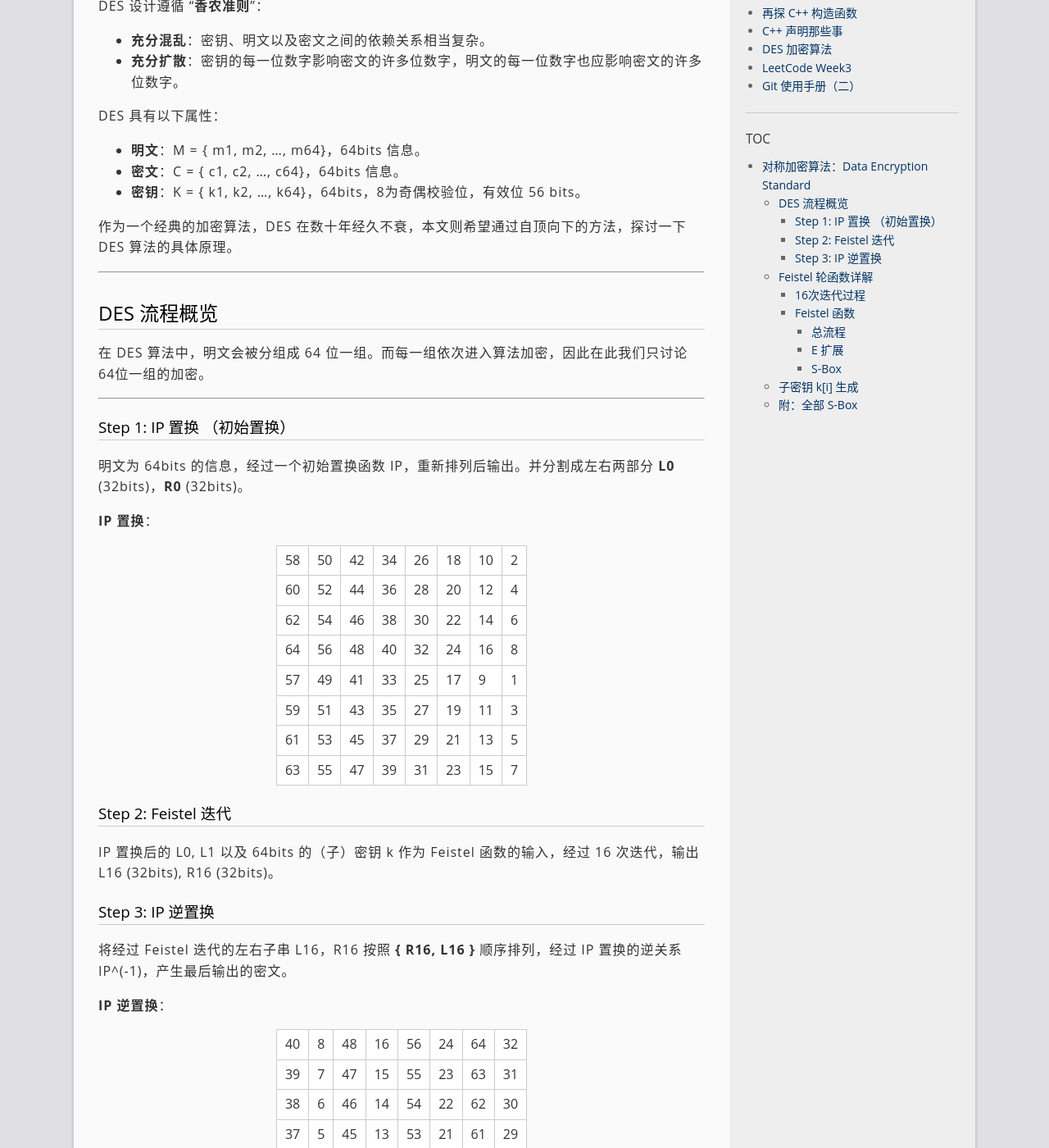
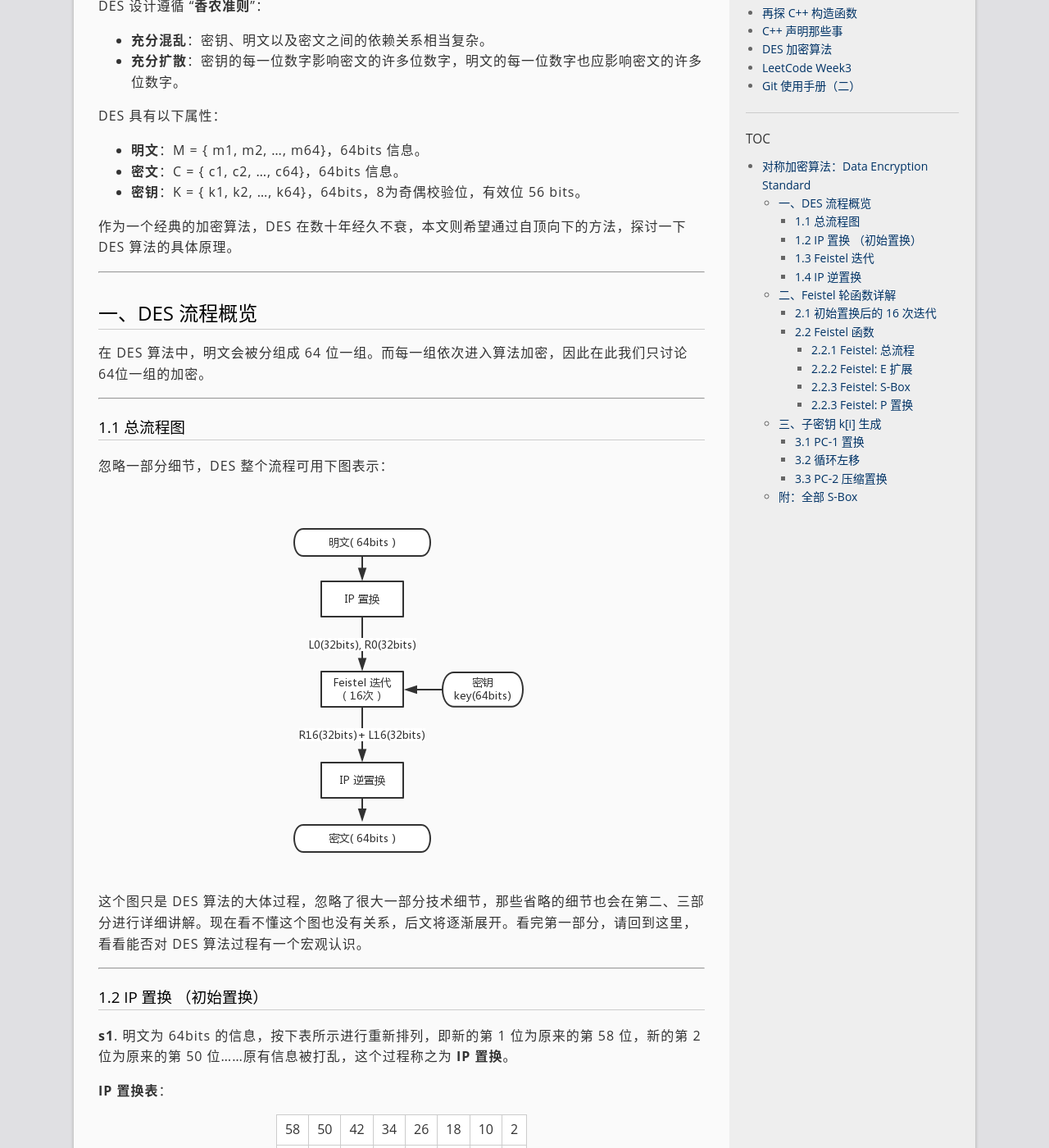
Before and after one commit to qyb225/qyb225.github.io, a Jekyll site: the page built from _posts/2017-09-21-DES-Algorithm.md, in a window 1280 px wide and 1400 px high, scrolled down 406 px. Shown: the whole window at 82% size. Built offline with Jekyll 4.4.1, drawn with Linux system fonts in a browser that asks for light colours; nearby versions of some CDN libraries; formulas are drawn with MathJax 3; some of the changed text lies outside the part shown.

Commit message:
improve blog: DES-Algorithm

```diff
--- a/_posts/2017-09-21-DES-Algorithm.md
+++ b/_posts/2017-09-21-DES-Algorithm.md
@@ -25,17 +25,28 @@ DES 具有以下属性：
 
 ---
 
-## DES 流程概览
+## 一、DES 流程概览
 
 在 DES 算法中，明文会被分组成 64 位一组。而每一组依次进入算法加密，因此在此我们只讨论 64位一组的加密。
 
 ---
 
-###  Step 1: IP 置换 （初始置换）
+### 1.1 总流程图
 
-明文为 64bits 的信息，经过一个初始置换函数 IP，重新排列后输出。并分割成左右两部分 **L0** (32bits)，**R0** (32bits)。
 
-**IP 置换**：
+忽略一部分细节，DES 整个流程可用下图表示：
+
+![des-overall](../images/information-security/des-overall.png)
+
+这个图只是 DES 算法的大体过程，忽略了很大一部分技术细节，那些省略的细节也会在第二、三部分进行详细讲解。现在看不懂这个图也没有关系，后文将逐渐展开。看完第一部分，请回到这里，看看能否对 DES 算法过程有一个宏观认识。
+
+---
+
+###  1.2 IP 置换 （初始置换）
+
+**s1**. 明文为 64bits 的信息，按下表所示进行重新排列，即新的第 1 位为原来的第 58 位，新的第 2 位为原来的第 50 位......原有信息被打乱，这个过程称之为 **IP 置换**。
+
+**IP 置换表**：
 
 |:---:|:----:|:---:|:---:|:---:|:---:|:---:|:---:|:---:|
 | 58| 50| 42| 34| 26| 18| 10|  2|
@@ -47,15 +58,23 @@ DES 具有以下属性：
 | 61| 53| 45| 37| 29| 21| 13|  5|
 | 63| 55| 47| 39| 31| 23| 15|  7|
 
-
-### Step 2: Feistel 迭代
-
-IP 置换后的 L0, L1 以及 64bits 的（子）密钥 k 作为 Feistel 函数的输入，经过 16 次迭代，输出 L16 (32bits), R16 (32bits)。
+**s2**. 将经过 IP 置换重排后的信息分割成左右两部分 **L[0]** (32bits)，**R[0]** (32bits)。
 
 
-### Step 3: IP 逆置换
+---
 
-将经过 Feistel 迭代的左右子串 L16，R16 按照 **{ R16, L16 }** 顺序排列，经过 IP 置换的逆关系 IP^(-1)，产生最后输出的密文。
+
+### 1.3 Feistel 迭代
+
+IP 置换后的 L[0], L[1] 以及 64bits 的密钥 k 作为 Feistel 函数的输入，经过 16 次相同迭代，输出 **L\[16] (32bits)** 和 **R\[16] (32bits)**。
+
+*注：这部分细节将会在后续进行讲解*。
+
+---
+
+### 1.4 IP 逆置换
+
+将经过 Feistel 迭代的左右子串 L16，R16 按照 **先右后左的 { R[16], L[16] }** 顺序排列，经过 IP 置换的逆关系 IP逆 进行置换混淆，产生最后输出的密文。
 
 **IP 逆置换**：
 
@@ -71,17 +90,15 @@ IP 置换后的 L0, L1 以及 64bits 的（子）密钥 k 作为 Feistel 函数
 
 ---
 
-忽略一部分细节，整个流程可用下图表示：
-
-![des-overall](../images/information-security/des-overall.png)
+上面这三步就是整个 DES 算法的大体步骤。不过也正如同前面所说，这里省略了大量步骤，其中一个关键的步骤就是被一笔带过的 **Feistel 迭代**，下面也将会从这里开始讲起。
 
 ---
 
-## Feistel 轮函数详解
+## 二、Feistel 轮函数详解
 
-### 16次迭代过程
+### 2.1 初始置换后的 16 次迭代
 
-在 IP 置换后，经过重新排列混淆的 64bits 信息被分为左右两部分： L0(32bits), R0(32bits)，这时候，它们要经过 16 次迭代，具体迭代过程如下图：
+在 IP 置换（初始置换）后，经过重新排列混淆的 64bits 信息被分为左右两部分： L0(32bits), R0(32bits)，这时候，它们要经过 16 次迭代，具体迭代过程如下图：
 
 ![](../images/information-security/T-iteration.png)
 
@@ -93,7 +110,7 @@ IP 置换后的 L0, L1 以及 64bits 的（子）密钥 k 作为 Feistel 函数
 
 ---
 
-### Feistel 函数
+### 2.2 Feistel 函数
 
 * 参数：R[i - 1]: 32bits, k[i]: 48bits
 
@@ -101,14 +118,19 @@ IP 置换后的 L0, L1 以及 64bits 的（子）密钥 k 作为 Feistel 函数
 
 ---
 
-#### **总流程**
+#### **2.2.1 Feistel: 总流程**
 
-1. 32bits 的 R[i - 1] 通过 **E 扩展**，变为 48bits 的 E(R[i - 1])。
-2. E(R[i - 1]) **xor** k[i]，结果为 48bits。
-3. 将上述 xor 操作得到的结果分为 8 份，每份就是 6bits。
-4. 让第 i 份通过 **S(i)Box**，将会从 6bits -> 4bits。
-5. 将 8 份 4bits 数据组合成 32bits 的数据。
-6. 将上一步得到的 32bits 数据经过 P置换，然后输出 32bits 数据。
+**s1**. 32bits 的 R[i - 1] 通过 **E 扩展**，变为 48bits 的 E(R[i - 1])。
+
+**s2**. E(R[i - 1]) **xor** k[i]，结果为 48bits。
+
+**s3**. 将上述 xor 操作得到的结果分为 8 份，每份就是 6bits。
+
+**s4**. 让第 i 份通过 **S(i)Box**，将会从 6bits -> 4bits。
+
+**s5**. 将 8 份 4bits 数据组合成 32bits 的数据。
+
+**s6**. 将上一步得到的 32bits 数据经过 **P置换**，然后输出 32bits 数据。
 
 如下图：
 
@@ -116,7 +138,7 @@ IP 置换后的 L0, L1 以及 64bits 的（子）密钥 k 作为 Feistel 函数
 
 ---
 
-#### **E 扩展**
+#### **2.2.2 Feistel: E 扩展**
 
 Feistel 函数的一个步骤是：将 32bits 的 R[i - 1] 扩展成 48bits 的 E(R[i - 1])，这个过程不难理解。
 
@@ -150,9 +172,9 @@ $$
 
 ---
 
-#### **S-Box**
+#### **2.2.3 Feistel: S-Box**
 
-**DES的核心是S-Box**，除此之外的计算是线性的。S-Box作为该密码体制的非线性组件对安全性至关重要，但 S-Box 的设计原理至今未公布，是否存在隐藏陷门 ( Hidden Trapdoors ) 不得而知。
+**DES的核心是 S-Box**，除此之外的计算是线性的。S-Box 作为该密码体制的非线性组件对安全性至关重要，但 S-Box 的设计原理至今未公布，是否存在隐藏陷门 ( Hidden Trapdoors ) 不得而知。
 
 **S-Box 的设计准则**：
 
@@ -162,8 +184,6 @@ $$
 * S(X) 和 S(X + 001100) 至少有 2 位不同
 * 对 6 位二进制串 X = x1x2x3x4x5x6，S(X) != S(X + {11x5x600})
 * S-Box 的输入端保持任 1 位不变，则其它输入位的变化输出数字中 0 和 1 的总数近于相等。
-
----
 
 **S-Box 计算**：
 
@@ -177,7 +197,6 @@ $$
 
 以 **S1-Box** 为例：
 
-|:---:|:---:|:---:|:---:|:---:|:---:|:---:|:---:|:---:|:---:|:---:|:---:|:---:|:---:|:---:|:---:|
 |14|4|13|1|2|15|11|8|3|10|6|12|5|9|0|7|
 |0|15|7|4|14|2|13|1|10|6|12|11|9|5|3|8|
 |4|1|14|8|13|6|2|11|15|12|9|7|3|10|5|0|
@@ -193,22 +212,79 @@ $$
 
 ---
 
-## 子密钥 k[i] 生成
+#### **2.2.3 Feistel: P 置换**
 
-在上述 Feistle 函数中，另一个参数就是 48bits 的 k[i]，而 k[i] 便是通过密钥 k 生成的。
+8 个 S-Box 最终会输出 8 组 4bits 的数据，将其合并为 32 bits，然后进行 P 置换，最后输出并参与 16 轮迭代。
 
-**总流程**
+**P 置换表**：
 
-1. 对 k 56bits 的非校验位进行 IP-1 置换混淆，得到左右各 28bits 两部分，记为 C[0], D[0]。
-2. 从 i 开始，利用 C[i - 1], D[i - 1]，**计算 C[i], D[i]**。
+16|  7| 20| 21|
+29| 12| 28| 17|
+1| 15| 23| 26|
+5| 18| 31| 10|
+2|  8| 24| 14|
+32| 27|  3|  9|
+19| 13| 30|  6|
+22| 11|  4| 25|
+
+---
+
+## 三、子密钥 k[i] 生成
+
+在上述 Feistle 函数中，另一个参数就是 48bits 的 k[i]，而 k[i] 便是通过密钥 k 生成的。这部分的生成只与密钥 k 相关，不依赖明文密文，所以这一步完全可以在整个算法第一步完成。
+
+用下图表示子密钥 k[i] 生成过程：
+
+![](../images/information-security/des-sub-key.png)
+
+---
+
+### 3.1 PC-1 置换
+
+对 k 56bits 的非校验位进行 PC-1 置换混淆，得到左右各 28bits 两部分，记为 C[0], D[0]。
+
+**PC-1 置换表**：
+
+57| 49| 41| 33| 25| 17| 9|
+1| 58| 50| 42| 34| 26| 18|
+10|  2| 59| 51| 43| 35| 27|
+19| 11|  3| 60| 52| 44| 36|
+63| 55| 47| 39| 31| 23| 15|
+7| 62| 54| 46| 38| 30| 22|
+14|  6| 61| 53| 45| 37| 29|
+21| 13|  5| 28| 20| 12|  4|
+
+---
+
+### 3.2 循环左移
+
+从 i 开始，利用 C[i - 1], D[i - 1]，**计算 C[i], D[i]**。
 * C[i] = LS\[i] (C[i - 1]) 和D[i] = LS\[i] (D[i - 1])
 * **i = 1, 2, 9, 16** 时：LS\[i] (A) 表示 A 循环左移 1bit。
 * **i = others** 时：LS\[i] (A) 表示 A 循环左移 2bits。
-3. 每一次循环，拼接 C[i]D[i] 为 56bits，进行 PC-2 压缩置换，压缩为 48bits，生成 **k[i]**。
 
-如下图：
+可以用下表表示：
 
-![](../images/information-security/des-sub-key.png)
+|1|2|3|4|5|6|7|8|9|10|11|12|13|14|15|16|
+|---|---|---|---|---|---|---|---|---|---|---|---|---|---|---|---|
+|1| 1| 2| 2| 2| 2| 2| 2| 1| 2| 2| 2| 2| 2| 2| 1|
+
+---
+
+### 3.3 PC-2 压缩置换
+
+每一次循环，都拼接 C[i]D[i] 为 56bits 信息，进行 PC-2 压缩置换，压缩为 48bits，生成 **k[i]** 并输出。
+
+**PC-2 压缩置换表**：
+
+14| 17| 11| 24|  1|  5|
+3| 28| 15|  6| 21| 10|
+23| 19| 12|  4| 26|  8|
+16|  7| 27| 20| 13|  2|
+41| 52| 31| 37| 47| 55|
+30| 40| 51| 45| 33| 48|
+44| 49| 39| 56| 34| 53|
+46| 42| 50| 36| 29| 32|
 
 ---
 
@@ -216,7 +292,6 @@ $$
 
 **S1**:
 
-|:---:|:---:|:---:|:---:|:---:|:---:|:---:|:---:|:---:|:---:|:---:|:---:|:---:|:---:|:---:|:---:|
 |14|4|13|1|2|15|11|8|3|10|6|12|5|9|0|7|
 |0|15|7|4|14|2|13|1|10|6|12|11|9|5|3|8|
 |4|1|14|8|13|6|2|11|15|12|9|7|3|10|5|0|
@@ -226,7 +301,6 @@ $$
 
 **S2**:
 
-|:---:|:---:|:---:|:---:|:---:|:---:|:---:|:---:|:---:|:---:|:---:|:---:|:---:|:---:|:---:|:---:|
 15|1|8|14|6|11|3|4|9|7|2|13|12|0|5|10|
 3|13|4|7|15|2|8|14|12|0|1|10|6|9|11|5|
 0|14|7|11|10|4|13|1|5|8|12|6|9|3|2|15|
@@ -236,7 +310,6 @@ $$
 
 **S3**:
 
-|:---:|:---:|:---:|:---:|:---:|:---:|:---:|:---:|:---:|:---:|:---:|:---:|:---:|:---:|:---:|:---:|
 10|0|9|14|6|3|15|5|1|13|12|7|11|4|2|8|
 13|7|0|9|3|4|6|10|2|8|5|14|12|11|15|1|
 13|6|4|9|8|15|3|0|11|1|2|12|5|10|14|7|
@@ -247,7 +320,6 @@ $$
 
 **S4**:
 
-|:---:|:---:|:---:|:---:|:---:|:---:|:---:|:---:|:---:|:---:|:---:|:---:|:---:|:---:|:---:|:---:|
 7|13|14|3|0|6|9|10|1|2|8|5|11|12|4|15|
 13|8|11|5|6|15|0|3|4|7|2|12|1|10|14|9|
 0|6|9|0|12|11|7|13|15|1|3|14|5|2|8|4|
@@ -258,7 +330,6 @@ $$
 
 **S5**:
 
-|:---:|:---:|:---:|:---:|:---:|:---:|:---:|:---:|:---:|:---:|:---:|:---:|:---:|:---:|:---:|:---:|
 2|12|4|1|7|10|11|6|8|5|3|15|13|0|14|9|
 14|11|2|12|4|7|13|1|5|0|15|10|3|9|8|6|
 4|2|1|11|10|13|7|8|15|9|12|5|6|3|0|14|
@@ -269,7 +340,6 @@ $$
 
 **S6**:
 
-|:---:|:---:|:---:|:---:|:---:|:---:|:---:|:---:|:---:|:---:|:---:|:---:|:---:|:---:|:---:|:---:|
 12|1|10|15|9|2|6|8|0|13|3|4|14|7|5|11|
 10|15|4|2|7|12|9|5|6|1|13|14|0|11|3|8|
 9|14|15|5|2|8|12|3|7|0|4|10|1|13|11|6|
@@ -279,7 +349,6 @@ $$
 
 **S7**:
 
-|:---:|:---:|:---:|:---:|:---:|:---:|:---:|:---:|:---:|:---:|:---:|:---:|:---:|:---:|:---:|:---:|
 |4|11|2|14|15|0|8|13|3|12|9|7|5|10|6|1|
 |13|0|11|7|4|9|1|10|14|3|5|12|2|15|8|6|
 |1|4|11|13|12|3|7|14|10|15|6|8|0|5|9|2|
@@ -289,7 +358,6 @@ $$
 
 **S8**:
 
-|:---:|:---:|:---:|:---:|:---:|:---:|:---:|:---:|:---:|:---:|:---:|:---:|:---:|:---:|:---:|:---:|
 13|2|8|4|6|15|11|1|10|9|3|14|5|0|12|7|
 1|15|13|8|10|3|7|4|12|5|6|11|0|14|9|2|
 7|11|4|1|9|12|14|2|0|6|10|13|15|3|5|8|
```
